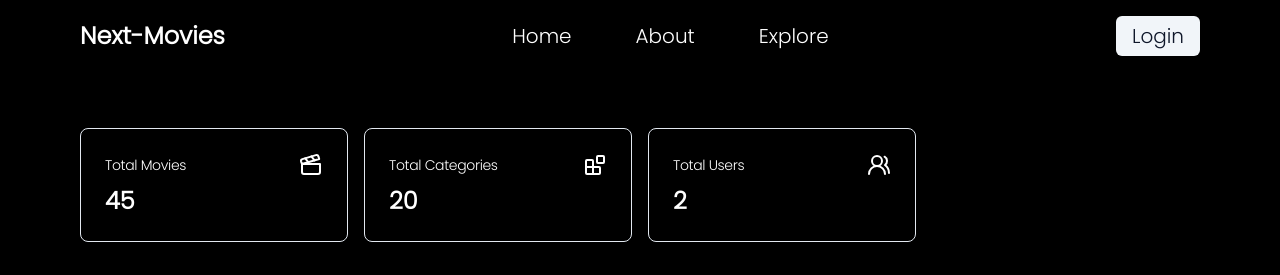
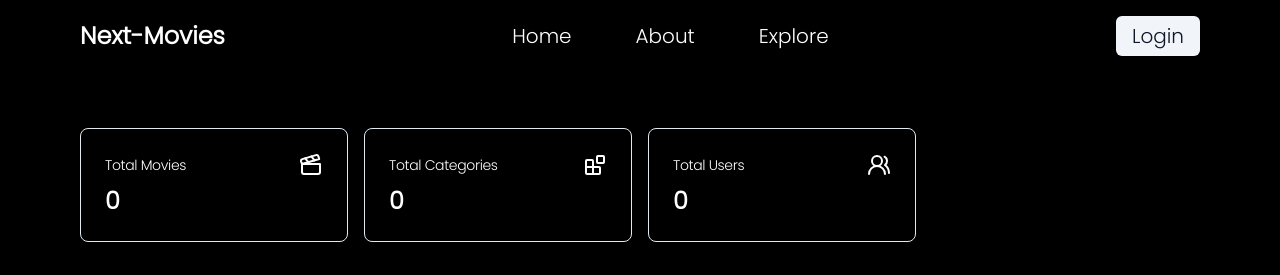
Before and after one commit to AmanGarg0303/next-movies, a Next.js app: page /admin/dashboard in a window 1280 px wide. Shown: the top 275 px of the page. Built offline with nearby package versions, Linux system fonts and the light colour scheme; no server answers; the database is empty.

Commit message:
get total lists in card component of dashboard

```diff
--- /dev/null
+++ b/actions/dashboardTotalLists.ts
@@ -0,0 +1,10 @@
+"use server";
+import prisma from "@/lib/db";
+
+export const dashboardTotalLists = async () => {
+  const totalMovies: number = await prisma.movie.count();
+  const totalCategories: number = await prisma.category.count();
+  const totalUsers: number = await prisma.user.count();
+
+  return { totalMovies, totalCategories, totalUsers };
+};
--- a/app/admin/dashboard/page.tsx
+++ b/app/admin/dashboard/page.tsx
@@ -1,19 +1,16 @@
 import { Navbar } from "@/components/Navbar";
 import React from "react";
 import { CardComponent } from "@/components/Card";
-import {
-  ClapperboardIcon,
-  BlocksIcon,
-  Users2Icon,
-  Trash2Icon,
-  ViewIcon,
-} from "lucide-react";
+import { ClapperboardIcon, BlocksIcon, Users2Icon } from "lucide-react";
 import { Tabs, TabsContent, TabsList, TabsTrigger } from "@/components/ui/tabs";
 import { MoviesList } from "@/components/MoviesList";
 import { CategoriesList } from "@/components/CategoriesList";
 import { UsersList } from "@/components/UsersList";
+import { dashboardTotalLists } from "@/actions/dashboardTotalLists";
 
-export default function DashboardPage() {
+export default async function DashboardPage() {
+  const data = await dashboardTotalLists();
+
   return (
     <div>
       <Navbar />
@@ -22,15 +19,19 @@ export default function DashboardPage() {
         <div className="grid gap-4 md:grid-cols-2 lg:grid-cols-4">
           <CardComponent
             title="Total Movies"
-            data="45"
+            data={data?.totalMovies}
             icon={<ClapperboardIcon />}
           />
           <CardComponent
             title="Total Categories"
-            data="20"
+            data={data?.totalCategories}
             icon={<BlocksIcon />}
           />
-          <CardComponent title="Total Users" data="2" icon={<Users2Icon />} />
+          <CardComponent
+            title="Total Users"
+            data={data?.totalUsers}
+            icon={<Users2Icon />}
+          />
         </div>
 
         <div>
--- a/components/Card.tsx
+++ b/components/Card.tsx
@@ -7,7 +7,7 @@ export const CardComponent = ({
   icon,
 }: {
   title: string;
-  data: string;
+  data: number;
   icon: ReactNode;
 }) => {
   return (
```
